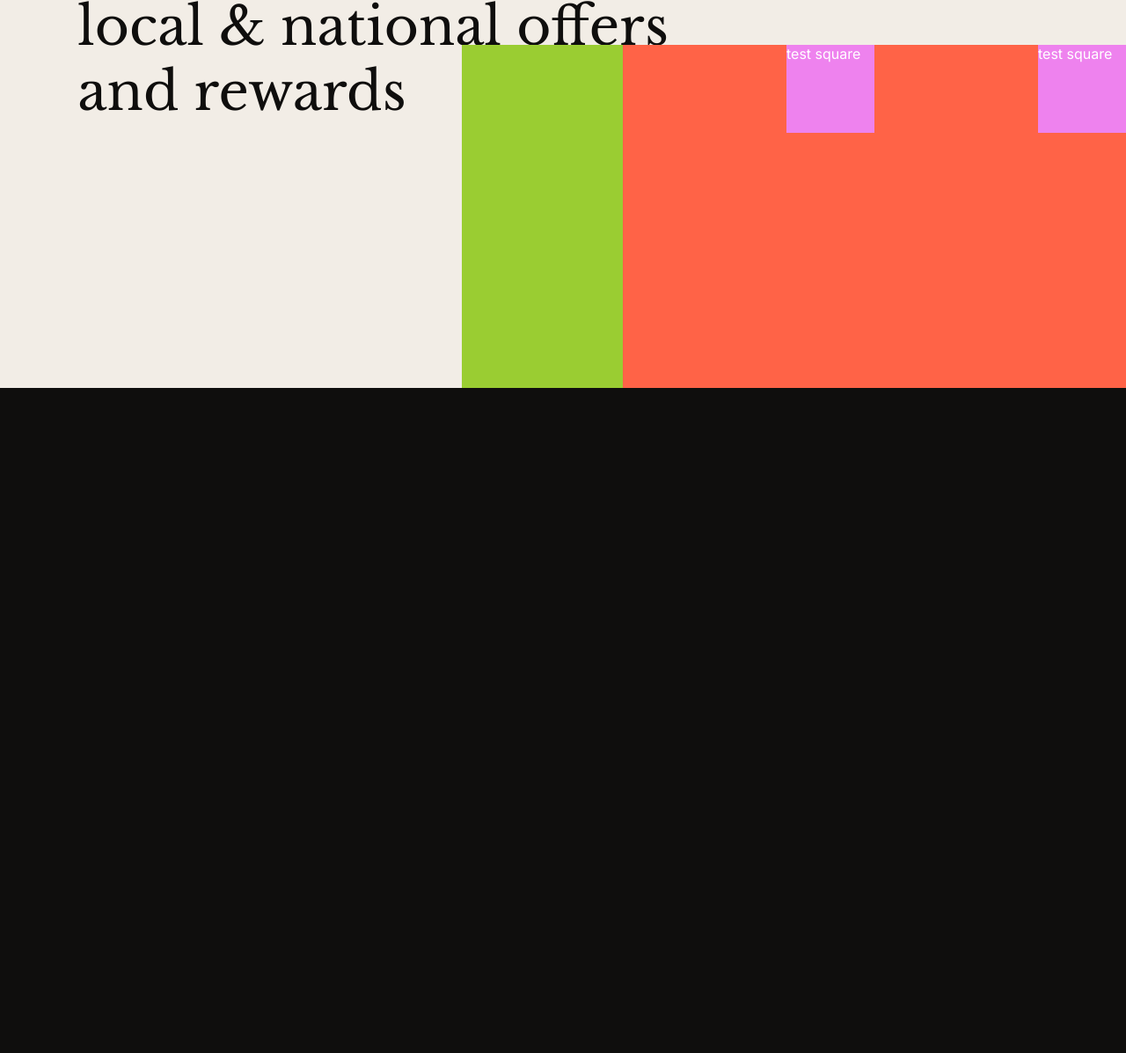
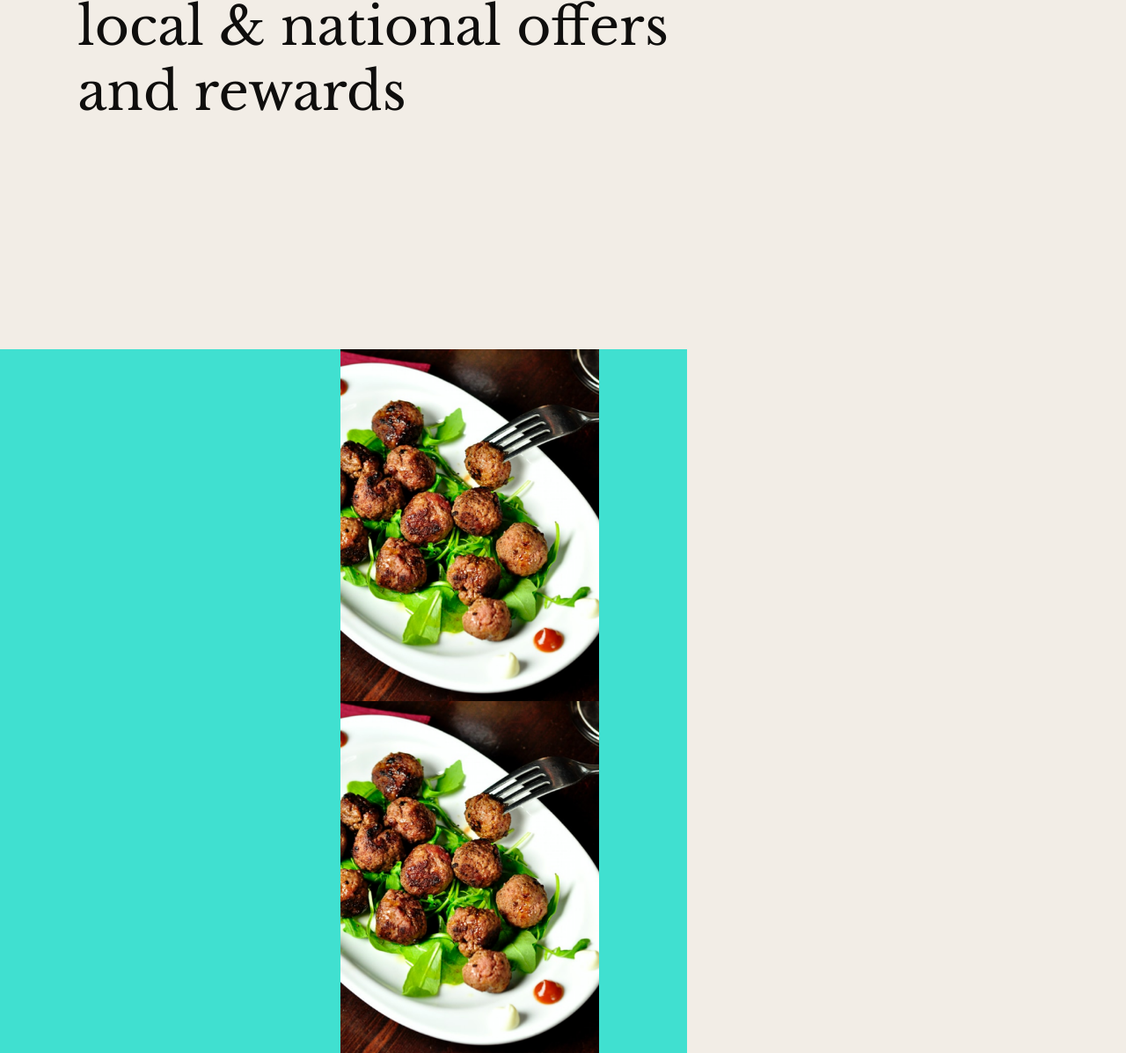
Before and after one commit to haider0072/futureclub.github.io, a plain HTML site: page index.html in a window 1280 px wide. Shown: the part 1238-2435 px from the top of the page at 88% size. Before the commit the page ends 1679 px from the top, so only its background shows below. Drawn offline with nearby package versions, Linux system fonts and the light colour scheme.

Commit message:
Image Layout

```diff
--- a/css/index.css
+++ b/css/index.css
@@ -52,31 +52,50 @@ body::-webkit-scrollbar {
 
 .offer-heading {
     padding-top: 35vw;
-    padding-bottom: 300px;
+    padding-bottom: 20%;
     margin-left: 6.9%;
 }
 
+/* Offer Grid */
+
 .offer-gird-img {
-    width: 59%;
-    background-color: yellowgreen;
+    position: relative;
     bottom: 0;
     right: 0;
-    position: absolute;
+    width: 61%;
+    height: 50%;
+    background-color: yellowgreen;
+}
+
+.grid-img-container {
+    position: relative;
+    display: flex;
+    flex-direction: column;
+    background-color: tomato;
+    width: 100%;
+    height: 100%;
+}
+
+.grid-img-1 {
+    width: 100%;
     display: flex;
     justify-content: flex-end;
+    background-color: turquoise;
 }
 
-.grid-img-container-1 {
-    position: relative;
-    background-color: tomato;
-    width: 286px;
-    height: 390px;
+.offer-img-1 {
+    height: 400px;
+    padding-right: 100px;
 }
 
-.square {
-    position: absolute;
-    width: 100px;
-    height: 100px;
-    background-color: violet;
-    right: 0;
+.grid-img-2 {
+    width: 100%;
+    display: flex;
+    justify-content: flex-end;
+    background-color: turquoise;
 }
+
+.offer-img-2 {
+    height: 400px;
+    padding-right: 100px;
+}
--- a/index.html
+++ b/index.html
@@ -54,13 +54,12 @@
             <h1 class="heading-1 black">Access over 20,000<br>local & national offers<br>and rewards</h1>
         </div>
         <div class="offer-gird-img">
-            <div class="grid-img-container-1">
-                <div class="square">test square</div>
+            <div class="grid-img-container">
+                <div class="grid-img-1"><img src="/assets/offer-img-1.png" alt="offer-img-1" class="offer-img-1"></div>
+                <div class="grid-img-2"><img src="/assets/offer-img-1.png" alt="offer-img-2" class="offer-img-2"></div>
+                <div class="grid-img-3"> </div>
+                <div class="grid-img-4"> </div>
             </div>
-            <div class="grid-img-container-1">
-                <div class="square">test square</div>
-            </div>
-
         </div>
     </section>
 
```
Also changed, not shown: assets/offer-img-1.png (added), assets/offer-img-3.png (added), 2 other files.
